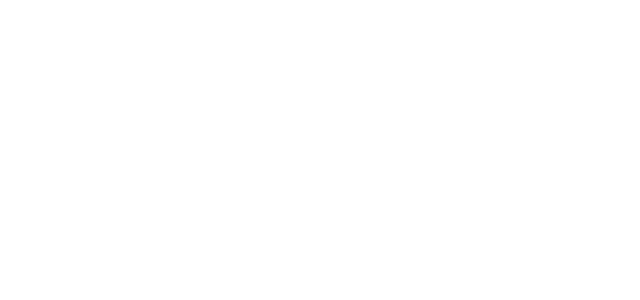
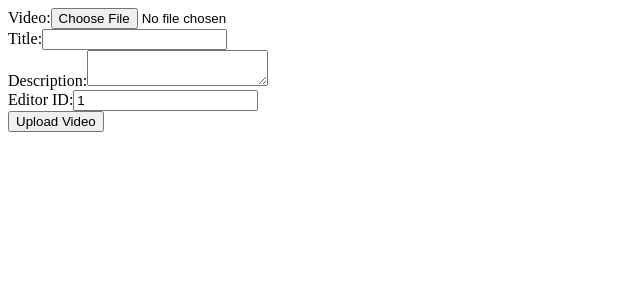
Before and after one commit to Artimus100/assistance, a React (Vite) app in the folder assistance-frontend/: page /workspace/1/1/uploadVideo in a window 1280 px wide. Before the commit this address had no page. Shown: the top 300 px of the page, without its empty margins (0-640 px from the left). Built offline with nearby package versions, Linux system fonts and the light colour scheme.

Commit message:
fixed-NaN_shit

```diff
--- a/assistance-frontend/src/App.tsx
+++ b/assistance-frontend/src/App.tsx
@@ -23,14 +23,14 @@ const App: React.FC = () => {
         {/* <Route path="/oAuth" element={<OAuth2CallbackPage />} /> */}
          <Route path="/auth" element={<AuthButton />} />
         <Route path="/creatorDashbord" element={<CreatorDashboard />} />
-         <Route path="/editor/workspace/:workspaceId/:editorId/uploadVideo" element={<UploadVideoForm />} />
+        <Route path="/workspace/:workspaceId/:editorId/uploadVideo" element={<UploadVideoForm />} />
 
         {/* <Route path="/upload" element={<UploadForm/>}/> */}
         <Route path="/hostWorkspace" element={<WorkspaceForm/>}/>
         {/*  <Route path="/workspaceUpload" element={<UploadVideoToYouTube/>}/>
          */}
         <Route path="/editorWorkspace" element={<EditorWorkspace/>}/>
-        <Route path="/streamVideo" element={<VideoPlayer/>}/>
+        <Route path="/streamVideo/:videoKey" element={<VideoPlayer/>}/>
         <Route path="/hostWorkspace/:username" element={<Dashboard/> }/>
       </Routes>
 
--- a/assistance-frontend/src/components/EditorUploadVideo.tsx
+++ b/assistance-frontend/src/components/EditorUploadVideo.tsx
@@ -38,7 +38,7 @@ const UploadVideoForm: React.FC = () => {
     });
 
     try {
-      const response = await axios.post('/editor/workspace/workspaceId/uploadVideo', formData, {
+      const response = await axios.post('/editor/workspace/:workspaceId/:editorId/uploadVideo', formData, {
         headers: {
           'Content-Type': 'multipart/form-data',
         },
--- a/assistance-frontend/src/components/EditorWorkspace.tsx
+++ b/assistance-frontend/src/components/EditorWorkspace.tsx
@@ -21,7 +21,7 @@ const EditorWorkspace: React.FC = () => {
             const response = await axios.get(`http://localhost:3000/editor/workspace/${workspaceId}`);
             if (response.status === 200) {
                 // Workspace ID is valid, navigate to uploadVideo page with workspaceId and editorId in the URL
-                navigate(`/editor/workspace/${workspaceId}/${editorId}/uploadVideo`, { state: { editorId } });
+                navigate(`/workspace/${workspaceId}/uploadVideo`);
             } else {
                 console.error('Workspace not found');
                 // Handle workspace not found error
--- a/assistance-frontend/src/components/RegistrationForm.tsx
+++ b/assistance-frontend/src/components/RegistrationForm.tsx
@@ -97,7 +97,7 @@ function Signup() {
             });
             const data = response.data;
             localStorage.setItem('token', data.token);
-            window.location.href = 'http://localhost:5173/workspace'; // Redirect to workspace
+            window.location.href = 'http://localhost:5173/hostWorkspace'; // Redirect to workspace
         } catch (error) {
             console.error('Signup failed:', error);
             // Handle signup error
--- a/assistance-frontend/src/components/UploadVideoForm.tsx
+++ b/assistance-frontend/src/components/UploadVideoForm.tsx
@@ -1,17 +1,20 @@
 import React, { useState } from 'react';
+import { useParams } from 'react-router-dom'; // Import useParams
 import axios from 'axios';
 
 const UploadVideoForm: React.FC = () => {
+  const { workspaceId, editorId } = useParams<{ workspaceId: string, editorId: string }>(); // Extract workspaceId and editorId from route params
+  const parsedWorkspaceId = workspaceId ? parseInt(workspaceId) : undefined;
+  const parsedEditorId = editorId ? parseInt(editorId) : undefined;
   const [video, setVideo] = useState<File | null>(null);
   const [title, setTitle] = useState<string>('');
   const [description, setDescription] = useState<string>('');
-  const [editorId, setEditorId] = useState<string>('');
   const [errorMessage, setErrorMessage] = useState<string>('');
 
   const handleSubmit = async (e: React.FormEvent) => {
     e.preventDefault();
 
-    if (!video || !title || !description || !editorId) {
+    if (!video || !title || !description || !parsedEditorId) { // Use parsedEditorId instead of editorId
       setErrorMessage('Please fill out all fields');
       return;
     }
@@ -20,16 +23,15 @@ const UploadVideoForm: React.FC = () => {
     formData.append('video', video);
     formData.append('title', title);
     formData.append('description', description);
-    formData.append('editorId', editorId);
+    formData.append('editorId', String(parsedEditorId)); // Convert parsedEditorId to string before appending to formData
 
     try {
-      await axios.post('http://localhost:3000/editor/workspace/:workspaceId/:editorId/uploadVideo', formData, {
+      await axios.post(`http://localhost:3000/workspace/${workspaceId}/${editorId}/uploadVideo`, formData, {
         headers: {
           'Content-Type': 'multipart/form-data'
         }
       });
       setErrorMessage('');
-      // Optionally, you can redirect to another page or show a success message
       alert('Video uploaded successfully');
     } catch (error) {
       setErrorMessage('Failed to upload video');
@@ -71,8 +73,8 @@ const UploadVideoForm: React.FC = () => {
         <input
           type="text"
           id="editorId"
-          value={editorId}
-          onChange={(e) => setEditorId(e.target.value)}
+          value={String(parsedEditorId)} // Convert parsedEditorId to string
+          readOnly // Make the input read-only
         />
       </div>
       <button type="submit">Upload Video</button>
```
Also changed, not shown: assistance-frontend/src/components/VideoPlayer.tsx (+9 -2 lines).
